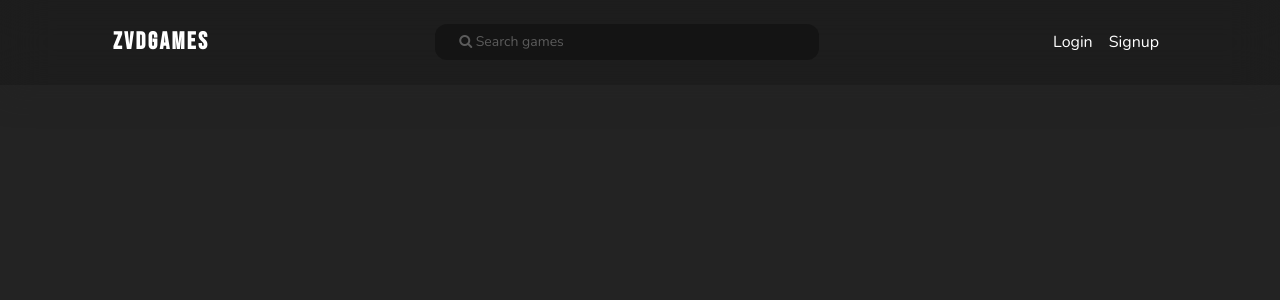
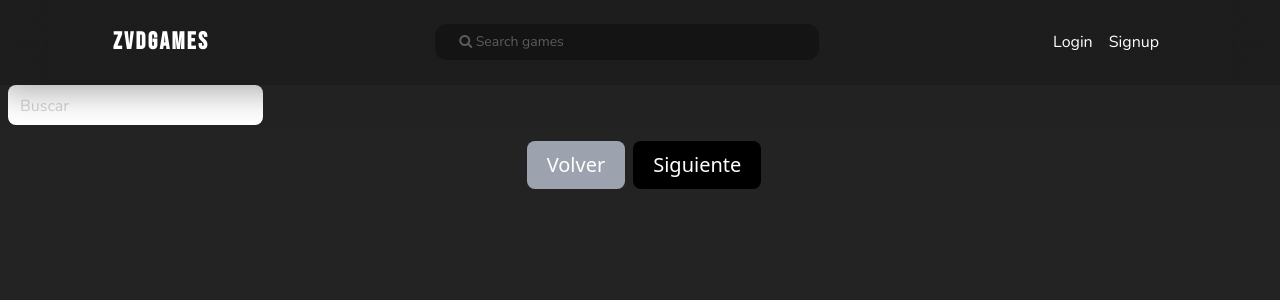
Before and after one commit to aboueidlautaro/zavodgames, a React (Vite) app: page /test in a window 1280 px wide. Shown: the top 300 px of the page. Built offline with nearby package versions, Linux system fonts and the light colour scheme; no server answers.

Commit message:
fetch api solved
missing fix something problems about styles and functions

```diff
--- a/package.json
+++ b/package.json
@@ -13,6 +13,7 @@
     "@fortawesome/free-regular-svg-icons": "^6.1.2",
     "@fortawesome/free-solid-svg-icons": "^6.1.2",
     "@fortawesome/react-fontawesome": "^0.2.0",
+    "axios": "^0.27.2",
     "flowbite": "^1.5.2",
     "flowbite-react": "^0.1.6",
     "react": "^18.2.0",
--- a/src/App.jsx
+++ b/src/App.jsx
@@ -4,6 +4,7 @@ import { BrowserRouter as Router, Routes, Route } from "react-router-dom";
 import Home from "./assets/routes/Home";
 import Login from "./assets/routes/Login";
 import Register from "./assets/routes/Register";
+import TestAPI from "./assets/routes/TestAPI";
 
 function App() {
   return (
@@ -13,6 +14,7 @@ function App() {
         <Route index element={<Home />} />
         <Route path="login" element={<Login />} />
         <Route path="register" element={<Register />} />
+        <Route path="test" element={<TestAPI />} />
       </Routes>
     </Router>
   );
--- /dev/null
+++ b/src/assets/components/GamesAPI.jsx
@@ -0,0 +1,18 @@
+import React from "react";
+
+function GamesAPI({ results = [] }) {
+  return (
+    <>
+      {results.map((value, index) => (
+        <div key={index}>
+          <div className="text-center">
+            <p>{value.id}</p>
+            <p>{value.name}</p>
+          </div>
+        </div>
+      ))}
+    </>
+  );
+}
+
+export default GamesAPI;
--- /dev/null
+++ b/src/assets/components/Pagination.jsx
@@ -0,0 +1,60 @@
+import React from "react";
+
+const btnBlack =
+  "mx-2 text-xl text-white bg-black hover:bg-gray-700 focus:ring-4 focus:outline-none focus:ring-gray-300 font-medium rounded-lg text-sm px-5 py-2.5 text-center mr-3 md:mr-0 dark:bg-gray-500 dark:hover:bg-gray-700 dark:focus:ring-gray-800";
+
+const btnBlackDisabled =
+  "mx-2 text-xl text-white bg-gray-800 focus:ring-4 focus:outline-none focus:ring-gray-300 font-medium rounded-lg text-sm px-5 py-2.5 text-center mr-3 md:mr-0 dark:bg-gray-500 dark:hover:bg-gray-700 dark:focus:ring-gray-800";
+
+const btnGray =
+  "mx-2 text-xl text-white bg-gray-400 hover:bg-gray-500 focus:ring-4 focus:outline-none focus:ring-gray-300 font-medium rounded-lg text-sm px-5 py-2.5 text-center mr-3 md:mr-0 dark:bg-gray-500 dark:hover:bg-gray-700 dark:focus:ring-gray-800";
+
+const btnGrayDisabled =
+  "mx-2 text-xl text-white bg-gray-200 focus:ring-4 focus:outline-none focus:ring-gray-300 font-medium rounded-lg text-sm px-5 py-2.5 text-center mr-3 md:mr-0 dark:bg-gray-500 dark:hover:bg-gray-700 dark:focus:ring-gray-800";
+
+const Pagination = ({ prev, next, onPrevious, onNext }) => {
+  const handlePreview = () => {
+    onPrevious();
+  };
+  const handleNext = () => {
+    onNext();
+  };
+
+  return (
+    <nav>
+      <ul className="text-center my-4">
+        {prev ? (
+          <li className="inline-block ">
+            <button className={btnGray} onClick={handlePreview}>
+              Volver
+            </button>
+          </li>
+        ) : (
+          <li className="inline-block ">
+            <button
+              className={btnGrayDisabled}
+              disabled
+              onClick={handlePreview}
+            >
+              Volver
+            </button>
+          </li>
+        )}
+        {next ? (
+          <li className="inline-block ">
+            <button className={btnBlack} onClick={handleNext}>
+              Siguiente
+            </button>
+          </li>
+        ) : (
+          <li className="inline-block ">
+            <button className={btnBlackDisabled} disabled onClick={handleNext}>
+              Siguiente
+            </button>
+          </li>
+        )}
+      </ul>
+    </nav>
+  );
+};
+export default Pagination;
--- /dev/null
+++ b/src/assets/routes/TestAPI.jsx
@@ -0,0 +1,69 @@
+import React, { useEffect, useState } from "react";
+import axios from "axios";
+import GamesAPI from "../components/GamesAPI";
+import Pagination from "../components/Pagination";
+
+function TestAPI() {
+  const [games, setGames] = useState([]);
+  const [prev, setPrev] = useState({});
+  const [next, setNext] = useState({});
+  const [search, setSearch] = useState("");
+  const initialUrl =
+    "https://api.rawg.io/api/games?key=2173826c4a9a4f7fabc6bcfdd67008e7";
+
+  const ApiData = (url) => {
+    fetch(url)
+      .then((response) => response.json())
+      .then((data) => {
+        setGames(data.results);
+        setPrev(data.previous);
+        setNext(data.next);
+      })
+      .catch((error) => {
+        console.log(error);
+      });
+  };
+
+  let results = [];
+  if (!search) {
+    results = games;
+  } else {
+    results = games.filter((dato) =>
+      dato.name.toLowerCase().includes(search.toLocaleLowerCase())
+    );
+  }
+
+  const onPrevious = () => {
+    ApiData(prev);
+  };
+  const onNext = () => {
+    ApiData(next);
+  };
+  const searcher = (e) => {
+    setSearch(e.target.value);
+  };
+  useEffect(() => {
+    ApiData(initialUrl);
+  }, []);
+
+  return (
+    <>
+      <input
+        className="rounded-lg border-none mx-2 text-left"
+        placeholder="Buscar"
+        type="text"
+        value={search}
+        onChange={searcher}
+      />
+      <Pagination
+        prev={prev}
+        next={next}
+        onPrevious={onPrevious}
+        onNext={onNext}
+      />
+      <GamesAPI results={results} />
+    </>
+  );
+}
+
+export default TestAPI;
```
Also changed, not shown: 1 other file (tests, documents, lock files or other folders).
